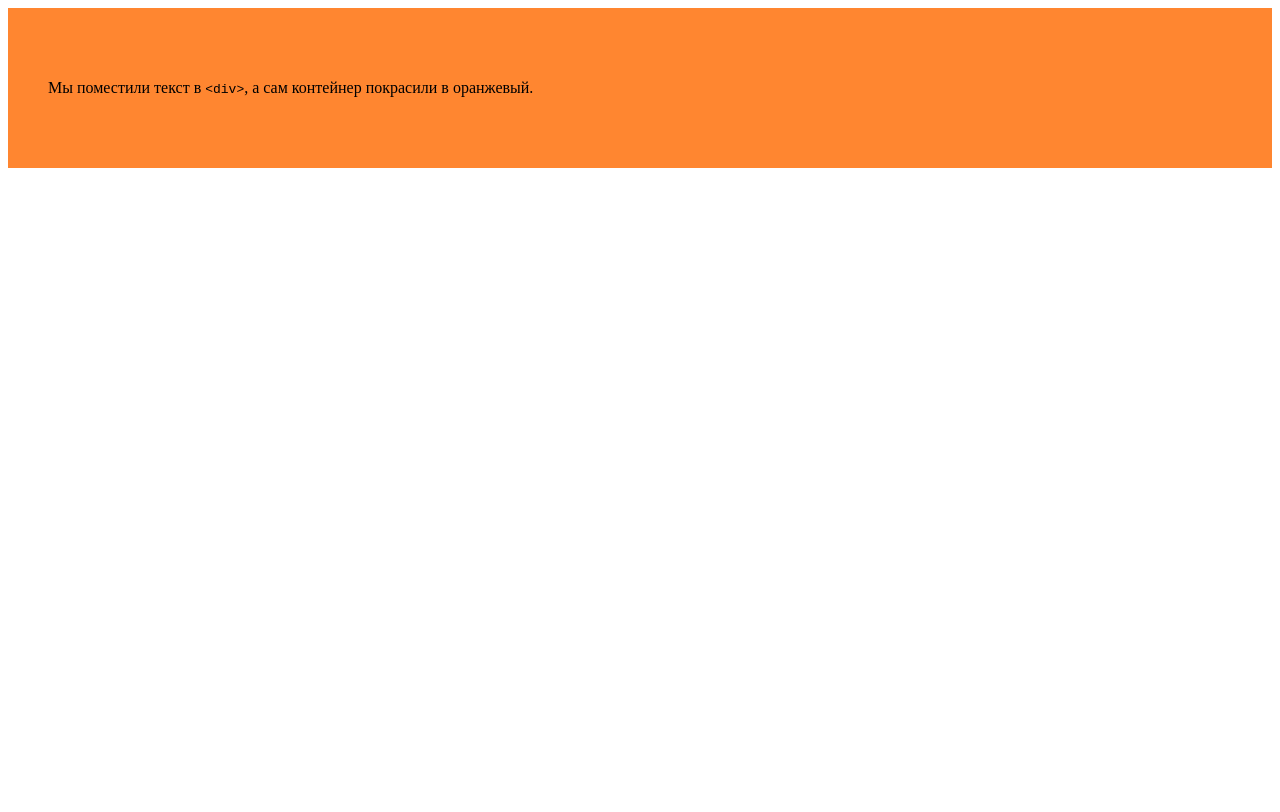
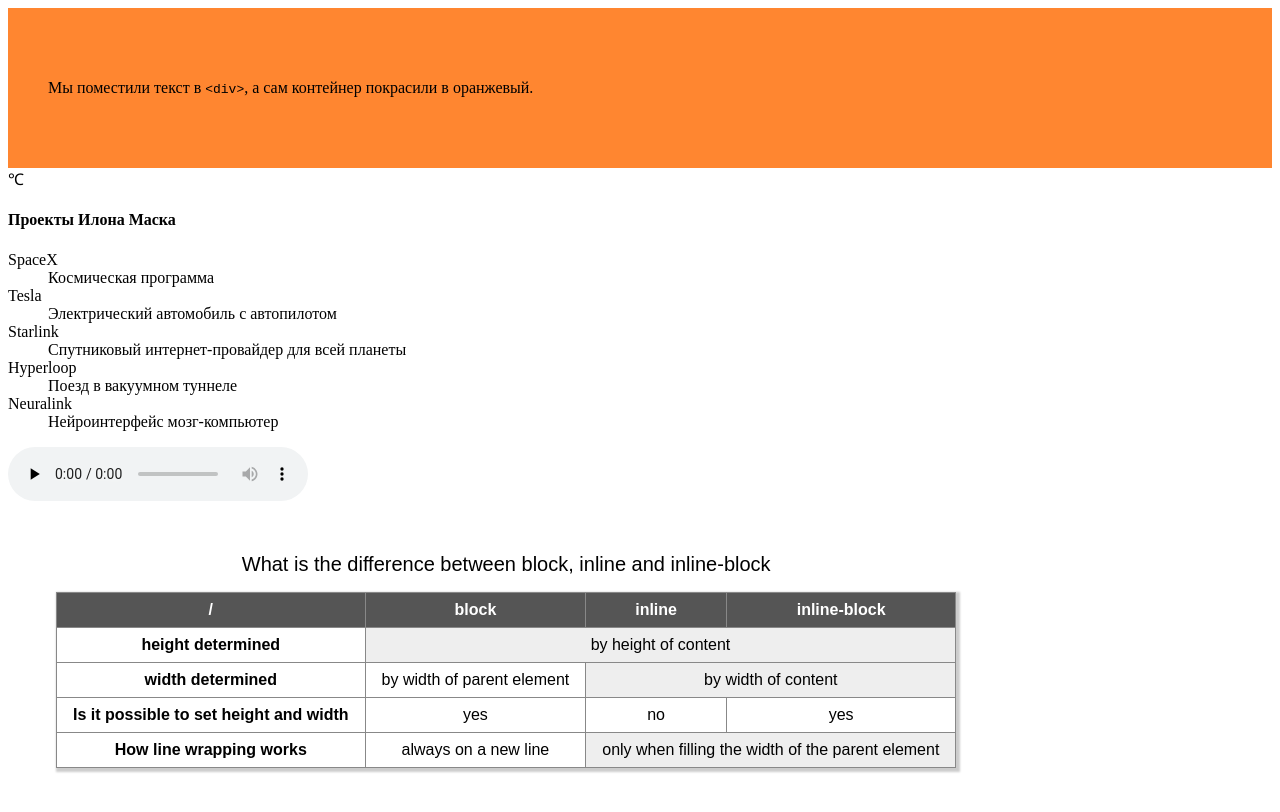
Before and after one commit to palkaz/githab-tutorial, a plain HTML site: page index.html in a window 1280 px wide. Drawn offline with Linux system fonts and the light colour scheme.

Commit message:
Закончил автопроверку часть2

```diff
--- a/css/styles.css
+++ b/css/styles.css
@@ -2,3 +2,31 @@
   background-color: #ff8630;
   padding: 55px 40px;
 }
+span {
+  content: "\2103";
+}
+table {
+  box-shadow: 2px 2px 2px 2px hsla(0, 0%, 0%, 0.2);
+  margin: 3rem;
+  font-family: sans-serif;
+  border-collapse: collapse;
+}
+caption {
+  font-size: 20px;
+  margin-bottom: 1rem;
+}
+thead {
+  background-color: #555;
+  color: #fff;
+}
+
+td,
+th {
+  padding: 0.5rem 1rem;
+  border: 1px solid #888;
+  text-align: center;
+}
+
+td[colspan] {
+  background-color: #eee;
+}
--- a/index.html
+++ b/index.html
@@ -3,7 +3,7 @@
   <head>
     <meta charset="UTF-8" />
     <meta name="viewport" content="width=device-width, initial-scale=1.0" />
-    <title>Document</title>
+    <title>peace brothers</title>
     <link rel="stylesheet" href="/css/styles.css" />
   </head>
   <body>
@@ -13,5 +13,58 @@
         в оранжевый.
       </p>
     </div>
+    <span>&#8451;</span>
+    <h4>Проекты Илона Маска</h4>
+    <dl>
+      <dt>SpaceX</dt>
+      <dd>Космическая программа</dd>
+      <dt>Tesla</dt>
+      <dd>Электрический автомобиль с автопилотом</dd>
+      <dt>Starlink</dt>
+      <dd>Спутниковый интернет-провайдер для всей планеты</dd>
+      <dt>Hyperloop</dt>
+      <dd>Поезд в вакуумном туннеле</dd>
+      <dt>Neuralink</dt>
+      <dd>Нейроинтерфейс мозг-компьютер</dd>
+    </dl>
+    <audio preload="none" controls loop volume="0.3">
+      <source
+        src="https://goit.ua/autocheck/bensound-summer.mp3"
+        type="audio/mp3"
+      />
+    </audio>
+    <table>
+      <caption>
+        What is the difference between block, inline and inline-block
+      </caption>
+      <thead>
+        <tr>
+          <th>/</th>
+          <th>block</th>
+          <th>inline</th>
+          <th>inline-block</th>
+        </tr>
+      </thead>
+      <tbody>
+        <tr>
+          <th>height determined</th>
+          <td colspan="3">by height of content</td>
+        </tr>
+        <th>width determined</th>
+        <td>by width of parent element</td>
+        <td colspan="2">by width of content</td>
+        <tr>
+          <th>Is it possible to set height and width</th>
+          <td>yes</td>
+          <td>no</td>
+          <td>yes</td>
+        </tr>
+        <tr>
+          <th>How line wrapping works</th>
+          <td>always on a new line</td>
+          <td colspan="2">only when filling the width of the parent element</td>
+        </tr>
+      </tbody>
+    </table>
   </body>
 </html>
```
